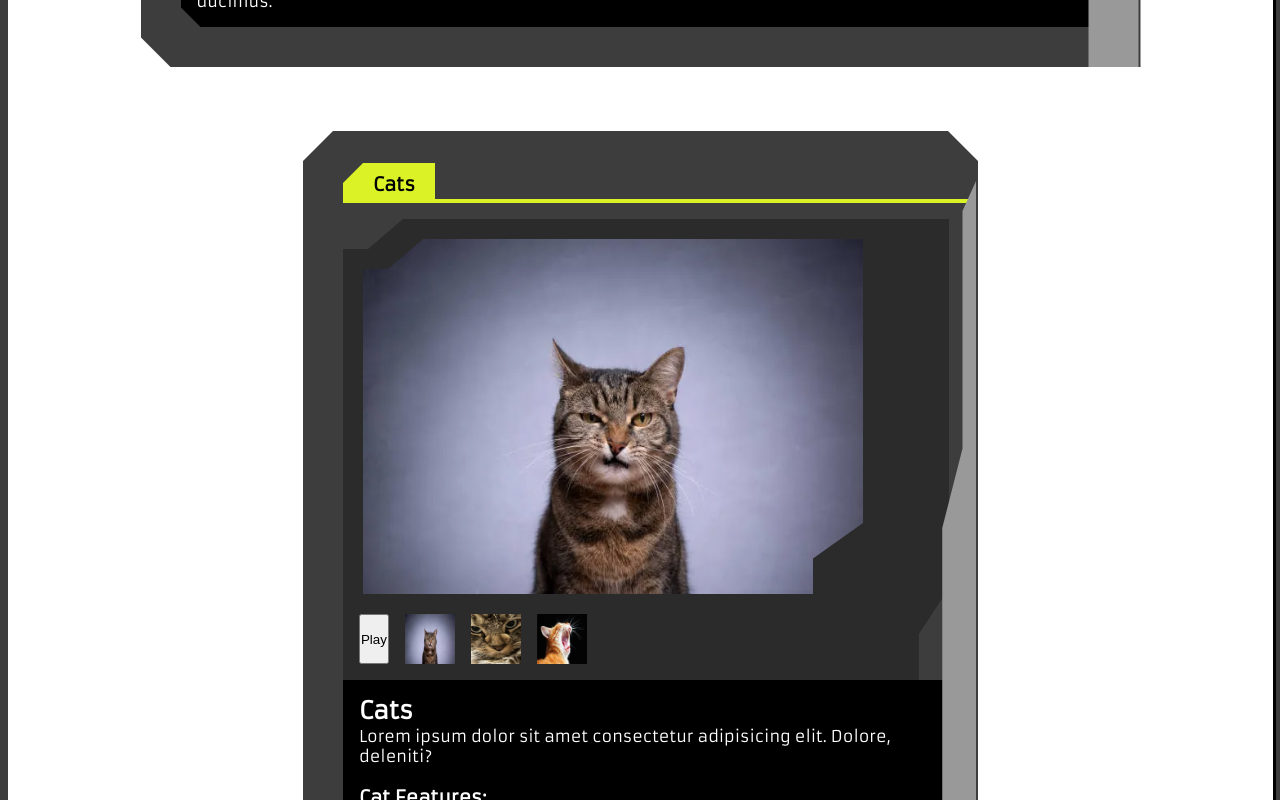
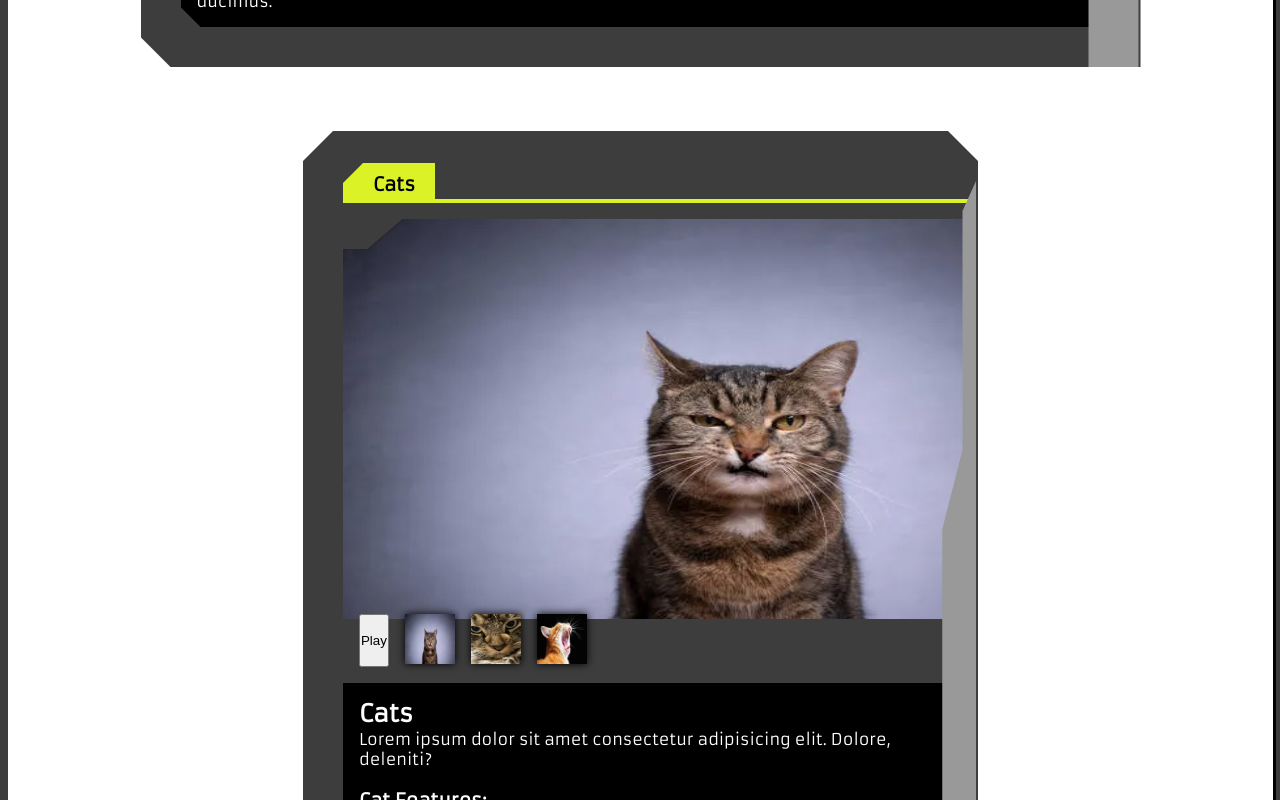
Before and after one commit to ChrisJackem/port_app, a Next.js app: page /work in a window 1280 px wide. Shown: the part 1180-1980 px from the top of the page. Built offline with nearby package versions, Linux system fonts and the light colour scheme; a web font is replaced by a local one.

Commit message:
work styles 11

```diff
--- a/src/app/globals.css
+++ b/src/app/globals.css
@@ -5,24 +5,41 @@
   --midground: #999999;
   --foreground: #FFF;
   --accent: #dbf227;
-  --text: #FFF;
+  --text: #000;
 }
 
-.bg-bg{ background-color: var(--background, #000);}
-.bg-fg{ background-color: var(--foreground, #999);}
-.bg-dk{ background-color: var(--darkest, #000);}
+/********************** Background */
+.bg-bg{ background-color: var(--background, #000); }
+.bg-fg{ background-color: var(--foreground, #999); }
+.bg-dk{ background-color: var(--darkest, #000); }
+.bg-ac{  background-color: var(--accent, #ff1919); }
+.bg-anim{ transition: background-color 500ms; }
 
-.tx-tx{ color: var(--text, #FFF)}
-.tx-fg{ color: var(--foreground, #FFF)}
+/************************ Text */
+.tx-tx{ color: var(--text, #000); }
+.tx-fg{ color: var(--foreground, #FFF); }
+.tx-ac{ color: var(--accent); }
+.center-t{ text-align: center; }
 
+/**************** Position*/
+.p-rel{ position: relative; }
+.p-abs{ position: absolute; top: 0; left: 0; }
+
+.under{ z-index: -1; }
+.underer{ z-index: -2; }
+.fill{ width: 100%; height: 100%; }
+
+/**** Effects **/
+.shadow{ filter: drop-shadow(2px 2px 8px var(--darkest, #000)); }
+.shadow-sm{ filter: drop-shadow(0px 0px 4px var(--darkest, #000)); }
+
+/************************** Misc */
 .padded{ padding: 1rem; }
+.unpadded{ padding: 0; }
+.link.active{ color: var(--accent, #FFF);  }
+.un-border{ outline: 0; border: 0; }
+.pointer{ cursor: pointer; }
 
-.center-t{ text-align: center; }
-.accent-t{ color: var(--accent); }
-.accent-bg{  background-color: var(--accent); }
-
-.anim-bg{ transition: background-color 500ms; }
-.link.active{ color: var(--accent, #FFF);  }
 
 @media (prefers-color-scheme: dark) {
   :root {
--- a/src/app/shapes.css
+++ b/src/app/shapes.css
@@ -1,3 +1,32 @@
+
+.miter-tl-rb{
+    clip-path: polygon(
+    60px 0, 100% 0,
+    100% 80%, 90% 90%, 90% 100%,
+    0 100%, 0 30px,
+    25px 30px );
+}
+
+.miter-tl-rb-shadow{
+    filter: drop-shadow(2px 2px 8px var(--darkest, #000) );
+    top: 0; left: 0; width: 100%; height: 100%;
+    z-index: -2;
+}
+
+.miter-tl-rb-shadow::after{
+    content: '';
+    background-color: var(--darkest, #CCC);
+    position: absolute; top: 0; left: 0; width: 100%; height: 100%;
+    clip-path: polygon(
+    60px 0, 100% 0,
+    100% 80%, 90% 90%, 90% 100%,
+    0 100%, 0 30px,
+    25px 30px );
+}
+
+
+
+
 
 /************ Divider *************************/
 .divider-1,
--- a/src/components/loading_component/loading_component.module.css
+++ b/src/components/loading_component/loading_component.module.css
@@ -18,7 +18,6 @@
 .svgLogo{
     width: 25px; height: 50px;
 }
-
 
 .flipped{ transform: scale(-1, 1); }
 
@@ -41,7 +40,6 @@
     animation-iteration-count: 1;
 }
 
-
 @keyframes draw {
   0%{
     stroke-dashoffset: 1680;
--- a/src/components/slide_show/slide_show.css
+++ /dev/null
@@ -1,26 +0,0 @@
-.slideshow-container{
-    margin: 1rem 3% 0 0;
-    position: relative;
-    padding: 1rem;
-    padding-top: 395px;
-    clip-path: polygon(
-        60px 0, 100% 0,
-        100% 80%, 95% 90%, 95% 100%,
-        0 100%, 0 30px,
-        25px 30px);
-    background-color: rgba(0,0,0, 0.3);
-}
-
-.slideshow-image-main{
-     position: absolute;
-     top: 20px; left: 20px; z-index: -1;
-     clip-path: polygon(
-        60px 0, 100% 0,
-        100% 80%, 90% 90%, 90% 100%,
-        0 100%, 0 30px,
-        25px 30px);
-}
-
-.slideshow-buttons{
-    /* justify-content: center; */
-}
--- /dev/null
+++ b/src/components/slide_show/slide_show.module.css
@@ -0,0 +1,26 @@
+/*.slideshow_container{
+    margin: 1rem 3% 0 0;
+     position: relative;
+    padding: 1rem;
+    padding-top: 395px;
+}*/
+
+.slideshow_image_main{
+
+}
+
+.slideshow_buttons{
+    /* justify-content: center; */
+}
+.slideshow_button{
+    padding: 0;
+    background-color: transparent;
+    transition: all 200ms ease-out;
+}
+.slideshow_button:hover{
+    transform: scale(1.1);
+}
+.slideshow_button:focus, .slideshow_button.active{
+    transform: scale(1.2);
+    z-index: 2;
+}
--- a/src/components/slide_show/slide_show.tsx
+++ b/src/components/slide_show/slide_show.tsx
@@ -1,5 +1,6 @@
+/* eslint-disable @next/next/no-img-element */
 import React, { useEffect, useState } from 'react'
-import './slide_show.css'
+import styles from './slide_show.module.css'
 import { AnimatePresence, motion } from 'motion/react'
 //import { Slide } from '@/app/config/work_config'
 
@@ -23,36 +24,49 @@ const SlideShow = ({ title, inView, images/* data */ }:{
     }, [inView]);
 
     return (
-    <div className='slideshow-container'>
+    <div
+        className={`p-rel padded ${styles.slideshow_container ?? ''}`}
+        style={{
+            margin: '1rem 3% 0 0',
+            paddingTop: '395px'
+        }}
+    >
+        <div
+            className='miter-tl-rb p-abs underer bg-dk'
+            style={{ width: 800, height: 400 }}
+        ></div>
+
         <AnimatePresence>
             <motion.img
-                id={`slideshow-main-${title}`}
-                className='slideshow-image-main'
+                className={`miter-tl-rb p-abs under ${styles.slideshow_image_main ?? ''}`}
                 key={activeImg}
                 initial={{ x: 0, opacity: 0 }}
                 animate={{ x: 0, opacity: 1 }}
-                exit={{ x: -300, opacity: 0 }}
-                transition={{ duration: .5, type: 'spring' }}
+                exit={{ x: 300, opacity: 0 }}
+                transition={{ duration: .5, type: 'tween' }}
                 alt={`Active theme image: ${title}`}
-                width={500}
-                height={355}
+            width={800}
+            height={400}
                 src={`${images[activeImg]}`}
-                layout
             />
         </AnimatePresence>
 
-        <div className='slideshow-buttons flex'>
-            <button >Play</button>
+
+        <div className={`${styles.slideshow_buttons} flex`}>
+            <button>Play</button>
             { images.length > 1 && images.map( (image, i)=>(
-                // eslint-disable-next-line @next/next/no-img-element
+                <button
+                    className={`un-border pointer shadow-sm ${styles.slideshow_button}`}
+                    key={i.toString()}
+                    onClick={()=>buttonHandler(i)}
+                >
                 <img
-                    alt='meaning'
-                    key={i.toString()}
+                    alt={`Button image for image #${i}.`}
                     src={`${images[i]}`}
                     width={50}
                     height={50}
-                    onClick={()=>buttonHandler(i)}
                 ></img>
+                </button>
             ))}
         </div>
     </div>
```
